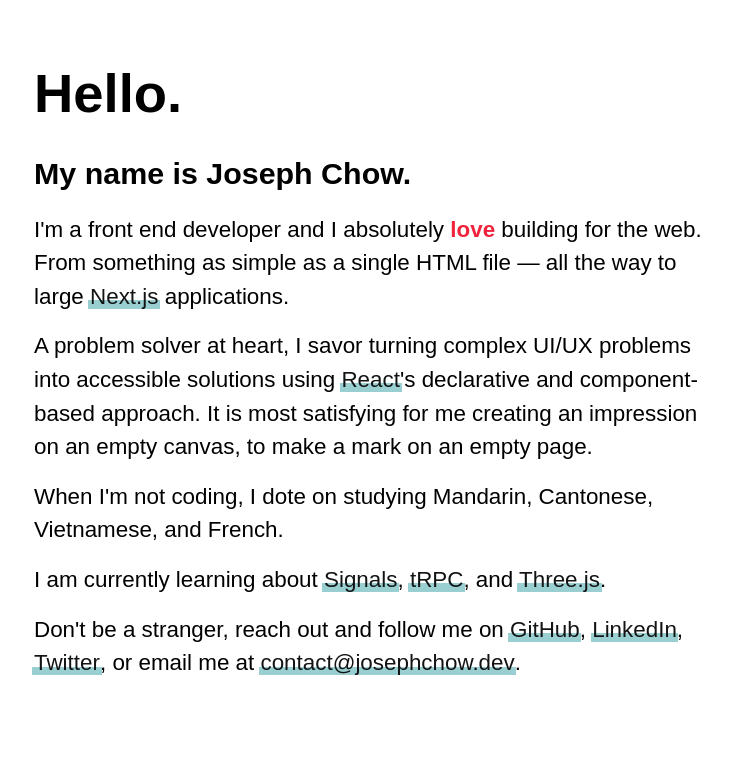
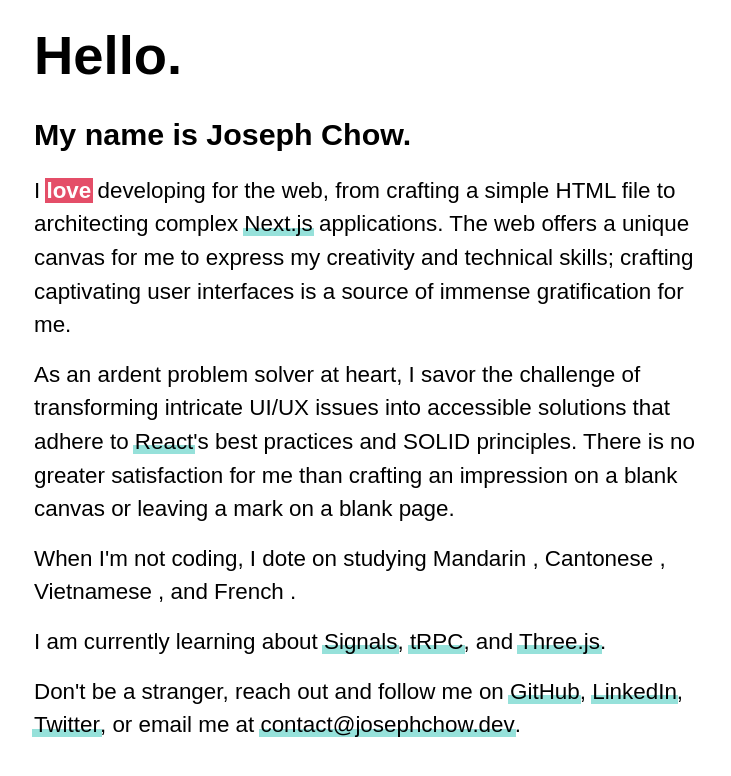
Before and after one commit to chowjiaming/one-page-splash, a Next.js app: page / in a window 1280 px wide. Shown: the top 776 px of the page, without its empty margins (94-825 px from the left). Built offline with nearby package versions, Linux system fonts and the light colour scheme; grey boxes are pictures that could not be loaded; a web font is replaced by a local one.

Commit message:
refactor: added country language flags and refactor :recycle:

```diff
--- a/app/globals.css
+++ b/app/globals.css
@@ -1,4 +1,7 @@
-/* https://piccalil.li/blog/a-modern-css-reset */
+:root {
+  --highlight: 46, 196, 182, 0.5;
+  --love: 217, 4, 41, 0.7;
+}
 
 /* Box sizing rules */
 *,
@@ -81,3 +84,22 @@ select {
     color-scheme: dark;
   }
 } */
+
+::-moz-selection {
+  background-color: rgba(var(--highlight));
+}
+::selection {
+  background-color: rgba(var(--highlight));
+}
+::-moz-selection {
+  background-color: rgba(var(--highlight));
+}
+::-o-selection {
+  backgroeund-color: rgba(var(--highlight));
+}
+::-ms-selection {
+  background-color: rgba(var(--highlight));
+}
+::-webkit-selection {
+  background-color: rgba(var(--highlight));
+}
--- a/app/page.module.css
+++ b/app/page.module.css
@@ -69,26 +69,19 @@
 }
 
 .strong {
-  color: #ef233c;
+  font-weight: 600;
+  color: white;
+  white-space: nowrap;
+  position: relative;
 }
 
-.link {
-  text-decoration: none;
-  white-space: nowrap;
-  color: #121314;
-  position: relative;
-}
-.link:after {
+.strong:after {
   content: '';
   position: absolute;
   z-index: -1;
-  top: 65%;
+  top: 0;
   left: -0.1rem;
   right: -0.1rem;
   bottom: 0;
-  transition: top 200ms cubic-bezier(0, 0.8, 0.13, 1);
-  background-color: rgba(52, 160, 164, 0.5);
+  background-color: rgba(var(--love));
 }
-.link:hover:after {
-  top: 0;
-}
--- a/app/page.tsx
+++ b/app/page.tsx
@@ -1,4 +1,5 @@
-import Link from 'next/link';
+import External from '@/components/External';
+import Flag from '@/components/Flag';
 import styles from '@/app/page.module.css';
 
 export default function Page() {
@@ -8,67 +9,54 @@ export default function Page() {
         <h1 className={styles.heading}>Hello&#46;</h1>
         <h2 className={styles.subheading}>My name is Joseph Chow&#46;</h2>
         <p className={styles.text}>
-          I&#39;m a front end developer and I absolutely{' '}
-          <strong className={styles.strong}>love</strong> building for the
-          web&#46; From something as simple as a single HTML file &#8212; all
-          the way to large{' '}
-          <Link className={styles.link} href="https://nextjs.org/">
-            Next&#46;js
-          </Link>{' '}
-          applications&#46;
+          I <strong className={styles.strong}>love</strong> developing for the
+          web&#44; from crafting a simple HTML file to architecting complex{' '}
+          <External href="https://nextjs.org/">Next&#46;js</External>{' '}
+          applications&#46; The web offers a unique canvas for me to express my
+          creativity and technical skills&#59; crafting captivating user
+          interfaces is a source of immense gratification for me&#46;
         </p>
         <p className={styles.text}>
-          A problem solver at heart&#44; I savor turning complex UI/UX problems
-          into accessible solutions using{' '}
-          <Link className={styles.link} href="https://reactjs.org/">
-            React
-          </Link>
-          &#39;s declarative and component-based approach&#46; It is most
-          satisfying for me creating an impression on an empty canvas&#44; to
-          make a mark on an empty page&#46;
+          As an ardent problem solver at heart&#44; I savor the challenge of
+          transforming intricate UI/UX issues into accessible solutions that
+          adhere to <External href="https://reactjs.org/">React</External>
+          &#39;s best practices and SOLID principles&#46; There is no greater
+          satisfaction for me than crafting an impression on a blank canvas or
+          leaving a mark on a blank page&#46;
         </p>
         <p className={styles.text}>
-          When I&#39;m not coding&#44; I dote on studying Mandarin&#44;
-          Cantonese&#44; Vietnamese&#44; and French&#46;
+          When I&#39;m not coding&#44; I dote on studying Mandarin{' '}
+          <Flag src="https://flagcdn.com/cn.svg" alt="Chinese Flag" />
+          &#44; Cantonese{' '}
+          <Flag src="https://flagcdn.com/hk.svg" alt="Hong Kong Flag" />
+          &#44; Vietnamese{' '}
+          <Flag src="https://flagcdn.com/vn.svg" alt="Vietnamese Flag" />
+          &#44; and French{' '}
+          <Flag src="https://flagcdn.com/fr.svg" alt="French Flag" />
+          &#46;
         </p>
         <p className={styles.text}>
           I am currently learning about{' '}
-          <Link
-            className={styles.link}
-            href="https://preactjs.com/guide/v10/signals/"
-          >
+          <External href="https://preactjs.com/guide/v10/signals/">
             Signals
-          </Link>
-          &#44;{' '}
-          <Link className={styles.link} href="https://trpc.io/">
-            tRPC
-          </Link>
-          &#44; and{' '}
-          <Link className={styles.link} href="https://threejs.org/">
-            Three.js
-          </Link>
+          </External>
+          &#44; <External href="https://trpc.io/">tRPC</External>
+          &#44; and <External href="https://threejs.org/">Three.js</External>
           &#46;
         </p>
         <p className={styles.text}>
           Don&#39;t be a stranger&#44; reach out and follow me on{' '}
-          <Link className={styles.link} href="https://github.com/chowjiaming">
-            GitHub
-          </Link>
+          <External href="https://github.com/chowjiaming">GitHub</External>
           &#44;{' '}
-          <Link
-            className={styles.link}
-            href="https://www.linkedin.com/in/josephchow/"
-          >
+          <External href="https://www.linkedin.com/in/josephchow/">
             LinkedIn
-          </Link>
+          </External>
           &#44;{' '}
-          <Link className={styles.link} href="https://twitter.com/chowjiaming">
-            Twitter
-          </Link>
+          <External href="https://twitter.com/chowjiaming">Twitter</External>
           &#44; or email me at{' '}
-          <Link className={styles.link} href="mailto:contact@josephchow.dev">
+          <External href="mailto:contact@josephchow.dev">
             contact@josephchow.dev
-          </Link>
+          </External>
           &#46;
         </p>
       </section>
--- /dev/null
+++ b/components/External.tsx
@@ -0,0 +1,19 @@
+import Link from 'next/link';
+import styles from '@/styles/external.module.css';
+
+type Props = {
+  href: string;
+  children: React.ReactNode;
+};
+export default function External({href, children}: Props) {
+  return (
+    <Link
+      className={styles.external}
+      href={href}
+      target="_blank"
+      rel="noopener noreferrer"
+    >
+      {children}
+    </Link>
+  );
+}
--- /dev/null
+++ b/components/Flag.tsx
@@ -0,0 +1,43 @@
+'use client';
+import {useEffect, useMemo, useState} from 'react';
+import Image from 'next/image';
+
+type Props = {
+  src: string;
+  alt: string;
+};
+export default function Flag({src, alt}: Props) {
+  const [viewWidth, setViewWidth] = useState(0);
+
+  useEffect(() => {
+    function handleResize() {
+      setViewWidth(window.innerWidth);
+    }
+    window.addEventListener('resize', handleResize);
+    return () => window.removeEventListener('resize', handleResize);
+  }, [viewWidth]);
+
+  const flagDimensions = useMemo(() => {
+    const fr: number = ((viewWidth - 320) * (72 - 16)) / (2560 - 320) + 16;
+    const width = viewWidth / fr;
+    const height = width * (2 / 3);
+    return {width, height};
+  }, [viewWidth]);
+
+  console.log(flagDimensions);
+
+  return (
+    <Image
+      src={src}
+      alt={alt}
+      width={flagDimensions.width}
+      height={flagDimensions.height}
+      style={{
+        display: 'inline-block',
+        marginBottom: -1,
+        objectFit: 'cover',
+        verticalAlign: 'baseline',
+      }}
+    />
+  );
+}
--- /dev/null
+++ b/styles/external.module.css
@@ -0,0 +1,20 @@
+.external {
+  text-decoration: none;
+  white-space: nowrap;
+  color: unset;
+  position: relative;
+}
+.external:after {
+  content: '';
+  position: absolute;
+  z-index: -1;
+  top: 65%;
+  left: -0.1rem;
+  right: -0.1rem;
+  bottom: 0;
+  transition: top 200ms cubic-bezier(0, 0.8, 0.13, 1);
+  background-color: rgba(var(--highlight));
+}
+.external:hover:after {
+  top: 0;
+}
```
Also changed, not shown: tsconfig.json (+7 -1 lines), public/icon-256.png, public/icon-512.png.
